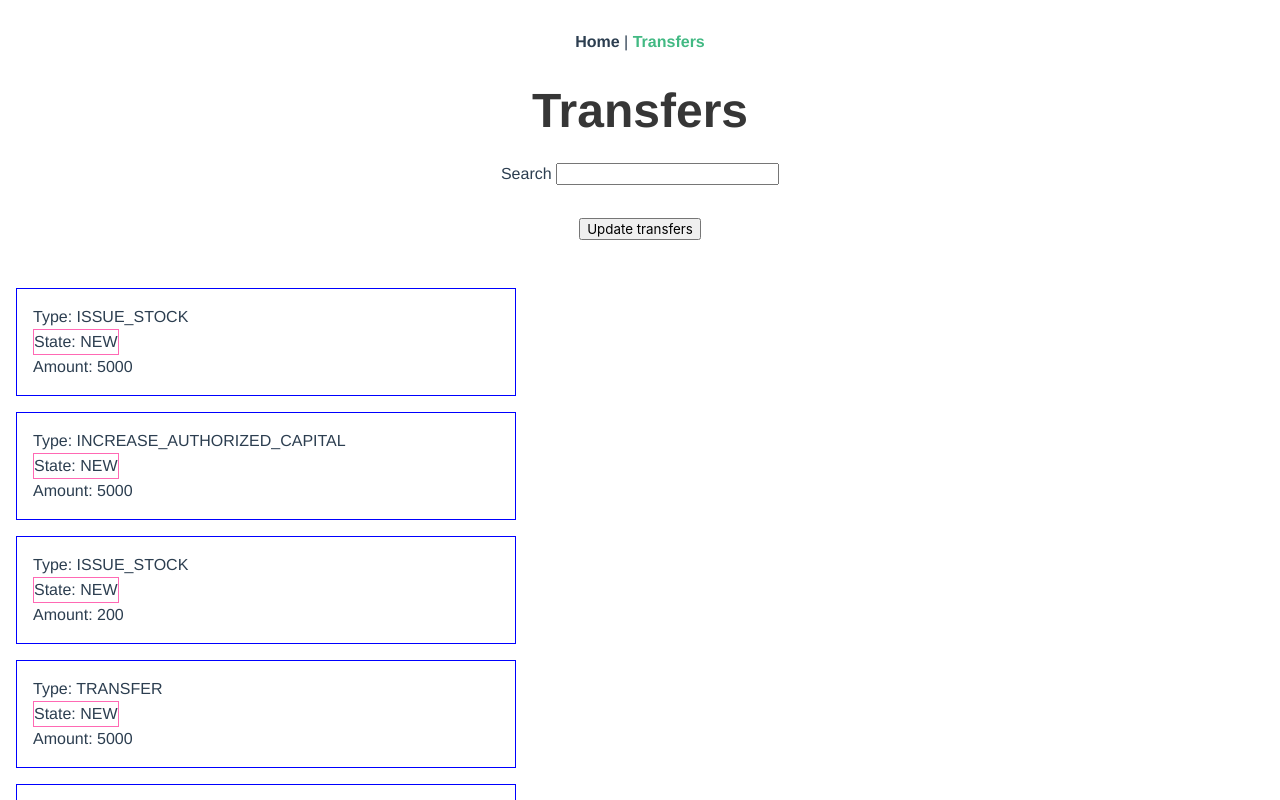
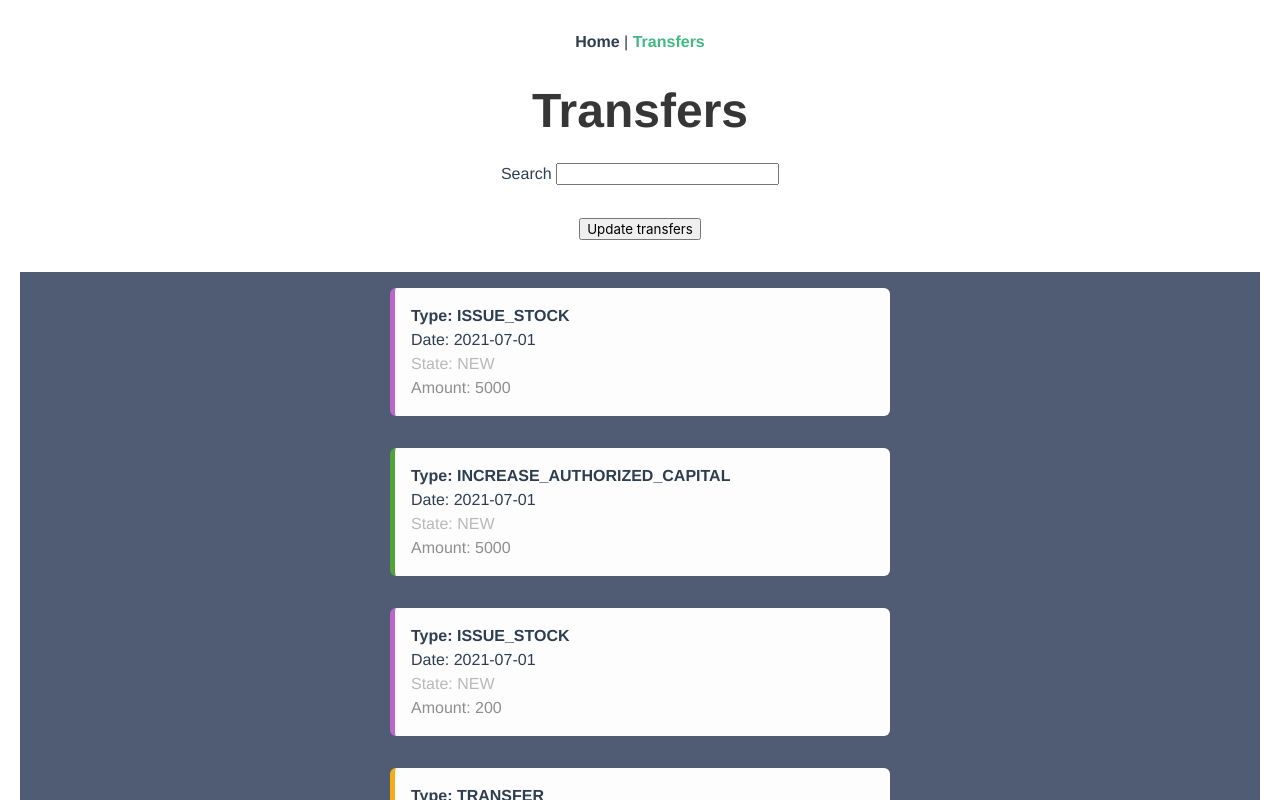
Before and after one commit to KonstantinosKoulaxizis/afs-test, a Vue app: page /transfers in a window 1280 px wide. Shown: the top 800 px of the page. Built offline with nearby package versions, Linux system fonts and the light colour scheme.

Commit message:
feat: Change the style of transferRow component to mach the given design; feat: Add recordDate prop at the row

```diff
--- /dev/null
+++ b/src/classes/TransferStyleClass.ts
@@ -0,0 +1,39 @@
+export enum TransferStyleClasses {
+  transferRow = 'transfer-row',
+  issueStock = 'issue-stock',
+  increaseAuthCapital = 'increase-auth-capital',
+  transfer = 'transfer'
+}
+
+export enum TransferTypes {
+  issueStock = 'ISSUE_STOCK',
+  increaseAuthCapital = 'INCREASE_AUTHORIZED_CAPITAL',
+  transfer = 'TRANSFER'
+}
+export class TransferStyleClass {
+  public transferClass: string
+
+  constructor(transferType: TransferTypes) {
+    this.transferClass = TransferStyleClass.getTansferClass(transferType)
+  }
+
+  static getTansferClass(transfer: string): string {
+    let defaultClass = `${TransferStyleClasses.transferRow}`
+
+    switch (transfer) {
+      case TransferTypes.issueStock:
+        defaultClass = `${defaultClass} ${TransferStyleClasses.issueStock}`
+        break
+      case TransferTypes.increaseAuthCapital:
+        defaultClass = `${defaultClass} ${TransferStyleClasses.increaseAuthCapital}`
+        break
+      case TransferTypes.transfer:
+        defaultClass = `${defaultClass} ${TransferStyleClasses.transfer}`
+        break
+      default:
+        break
+    }
+
+    return defaultClass
+  }
+}
--- a/src/components/transferRow.vue
+++ b/src/components/transferRow.vue
@@ -1,12 +1,15 @@
 <template>
-  <div class="transfer-row">
+  <div class="transfer-row-container">
+    <div :class="transferClass">
       <h4>{{ transfer.fromSecurityHolder }}</h4>
-    <p>Type: {{ transfer.type }}</p>
-    <p class="transfer-row__state">State: {{ transfer.state }}</p>
-    <p>Amount: {{ transfer.amount }}</p>
+      <p class="type-info">Type: {{ transfer.type }}</p>
+      <p>Date: {{ transfer.recordDate }}</p>
+      <p class="state-info">State: {{ transfer.state }}</p>
+      <p class="amount-info">Amount: {{ transfer.amount }}</p>
       <span v-if="transfer.forgottenProperty">{{
         transfer.forgottenProperty
       }}</span>
+    </div>
   </div>
 </template>
 
@@ -14,29 +17,67 @@
 import Vue from "vue";
 import { Component, Prop } from "vue-property-decorator";
 import { Transaction } from "@/types/types";
+import {
+  TransferStyleClass,
+  TransferTypes,
+} from "@/classes/TransferStyleClass";
 
 @Component({
   name: "TransferRow",
 })
 export default class TransferRow extends Vue {
   @Prop({ required: true }) transfer!: Transaction;
+
+  get transferClass(): string {
+    const resultClass = new TransferStyleClass(
+      this.transfer.type as TransferTypes
+    );
+    return resultClass.transferClass;
+  }
 }
 </script>
 
 <style lang="scss">
+.transfer-row-container {
+  display: flex;
+  justify-content: center;
+  background-color: #505c73;
+  margin: 0 20px;
   .transfer-row {
-  border: 1px solid blue;
+    background-color: #fdfdfd;
     margin: 1rem;
+    width: 100%;
     max-width: 500px;
     padding: 1rem;
     display: flex;
     flex-direction: column;
     align-items: flex-start;
+    border-radius: 6px;
+    border-left: 5px solid #f1514a;
 
-  &__state {
-    border: 1px solid hotpink;
-    width: fit-content;
-    display: block;
+    .state-info {
+      color: #b9b9b9;
+    }
+
+    .amount-info {
+      color: #8e8e8e;
+    }
+
+    .type-info {
+      font-weight: bold;
+    }
+  }
+
+  .issue-stock {
+    border-left-color: #bb66ca;
+  }
+
+  .increase-auth-capital {
+    border-left-color: #4ea33b;
+  }
+
+  .transfer {
+    border-left-color: #f6ac16;
   }
 }
 </style>
```
Lines whose indentation alone changed are shown as unchanged.
